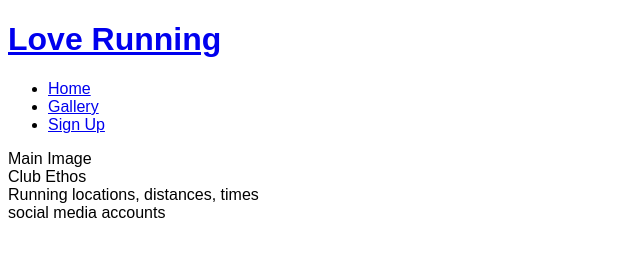
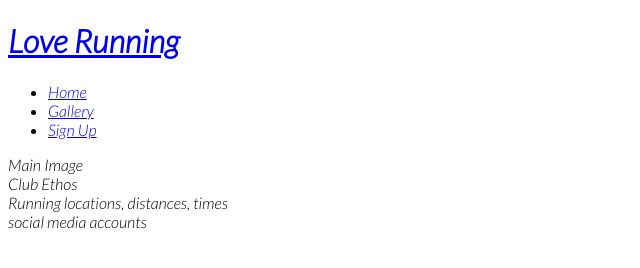
Before and after one commit to RosaleenWalsh/love-Running, a plain HTML site: page index.html in a window 1280 px wide. Shown: the whole page, without its empty margins (0-640 px from the left). Drawn offline with Linux system fonts and the light colour scheme.

Commit message:
add google fonts

```diff
--- a/assets/css/style.css
+++ b/assets/css/style.css
@@ -1,3 +1,5 @@
+@import url("https://fonts.googleapis.com/css2?family=Lato:ital,wght@1,300&family=Oswald&display=swap");
 body {
-    font-family: Arial;
+    font-family: Lato, sans-serif;
+    font-weight:
 }
```
